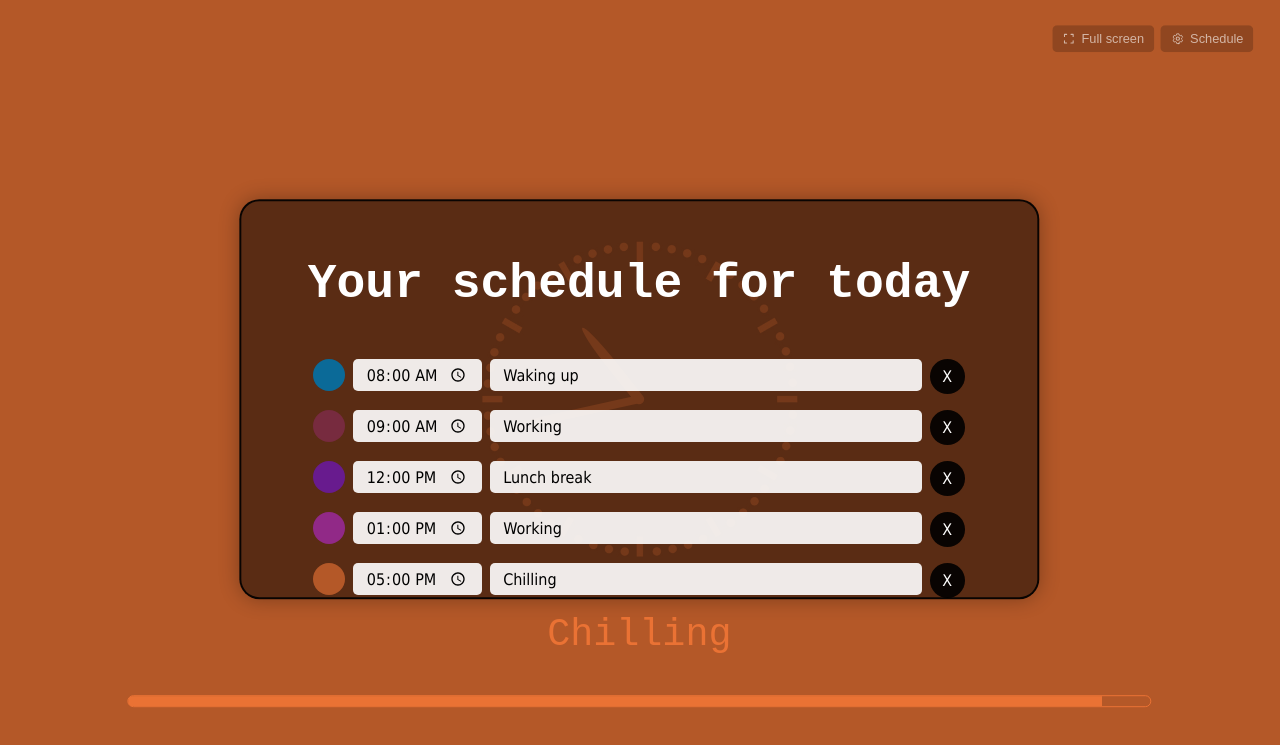
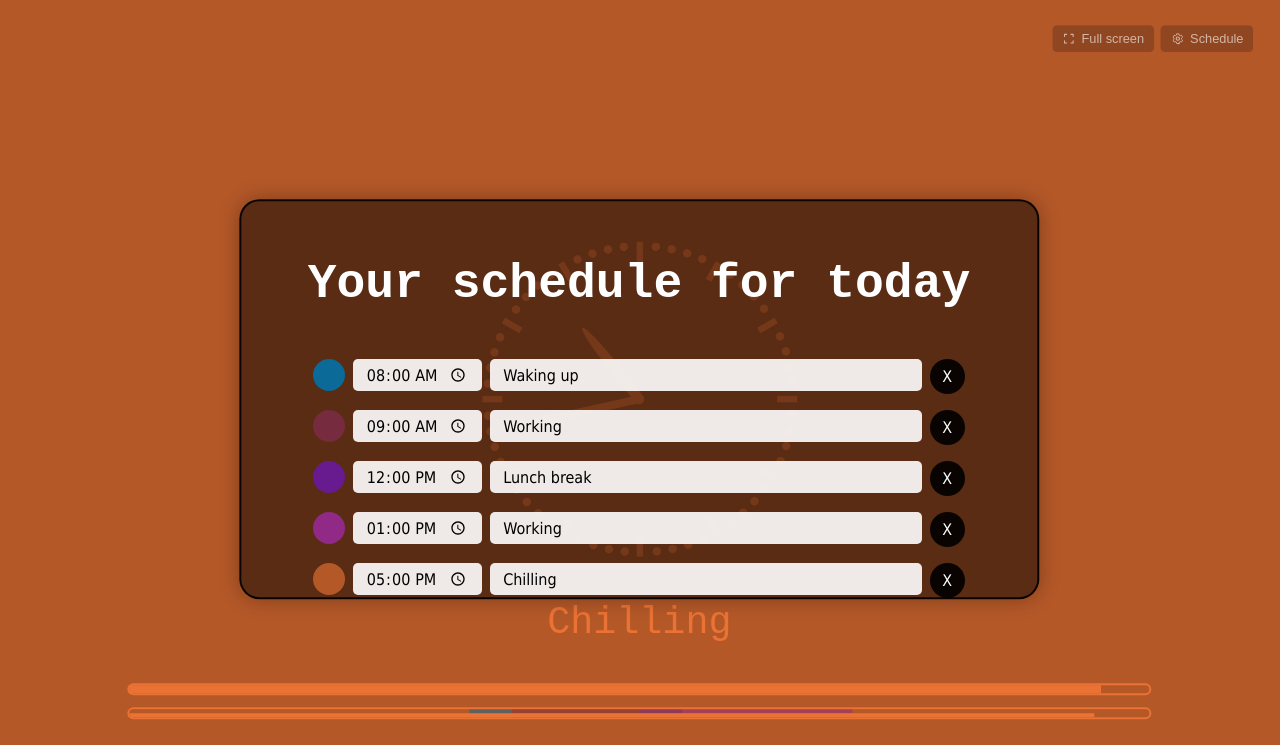
Before and after one commit to Timendus/clock, a website: page client/index.html in a window 1280 px wide. Drawn offline with Linux system fonts and the light colour scheme; a web font is replaced by a local one.

Commit message:
Add day progress bar

```diff
--- a/client/index.html
+++ b/client/index.html
@@ -53,6 +53,7 @@
       <section class="current">
         <p></p>
         <div id="progress"></div>
+        <div id="day-progress"></div>
       </section>
     </main>
   </body>
--- a/client/js/index.js
+++ b/client/js/index.js
@@ -9,6 +9,7 @@ if (!schedule)
   schedule = await fetch("./sample-schedule.json").then((res) => res.json());
 schedule = prepareSchedule(schedule);
 scheduleToForm(schedule);
+scheduleToDayProgressBar(schedule);
 
 // Prepare globals
 
@@ -18,6 +19,7 @@ const nowPlayingElm = document.querySelector(".current p");
 const nextUpH1Elm = document.querySelector(".next-up h1");
 const nextUpPElm = document.querySelector(".next-up p");
 const progressElm = document.querySelector("#progress");
+const dayProgressElm = document.querySelector("#day-progress");
 const themeColorElm = document.querySelector("meta[name=theme-color]");
 const sound = new Audio("./ping.mp3");
 let animating = false;
@@ -113,6 +115,12 @@ function update() {
     progressElm.style = "--progress: 0%";
   }
 
+  // Show progress bar for whole day
+  const midnight = new Date();
+  midnight.setHours(0, 0, 0, 0);
+  const dayProgress = (secondsBetweenDates(midnight, new Date()) / 86400) * 100;
+  dayProgressElm.style = `--progress: ${dayProgress}%`;
+
   // Add triggers for next schedule item animation
   if (
     date.getHours() == currentScheduleItem.date.getHours() &&
@@ -193,6 +201,30 @@ function prepareSchedule(schedule) {
     item.date = d;
   }
   return schedule.sort((a, b) => a.date - b.date);
+}
+
+/**
+ * Create the day progress bar from the given schedule
+ */
+function scheduleToDayProgressBar(schedule) {
+  const previousMidnight = new Date();
+  previousMidnight.setHours(0, 0, 0, 0);
+  const nextMidnight = new Date();
+  nextMidnight.setHours(23, 59, 59, 999);
+
+  let html = "";
+  let previousTime = previousMidnight;
+  let previousColor = schedule[schedule.length - 1].color;
+
+  for (const item of schedule) {
+    const fraction = secondsBetweenDates(previousTime, item.date);
+    html += `<div style="width: ${fraction}%; background-color: ${previousColor};"></div>`;
+    previousTime = item.date;
+    previousColor = item.color;
+  }
+  const fraction = secondsBetweenDates(previousTime, nextMidnight);
+  html += `<div style="width: ${fraction}%; background-color: ${previousColor};"></div>`;
+  document.querySelector("#day-progress").innerHTML = html;
 }
 
 /**
@@ -292,6 +324,7 @@ settingsForm.addEventListener("submit", () => {
   if (localStorage.getItem("full-screen") == "true") {
     document.documentElement.requestFullscreen();
   }
+  scheduleToDayProgressBar(schedule);
 });
 
 function formToSchedule() {
--- a/client/style/index.css
+++ b/client/style/index.css
@@ -133,19 +133,48 @@ main {
     color: var(--fgcolor);
   }
 
+  --progress-bar-height: 1.5vh;
+
   & #progress {
     width: 80%;
-    height: 12px;
-    margin: 1em auto;
-    border: 1px solid var(--fgcolor);
-    border-radius: 6px;
-    transition: background 1s linear, opacity 0.3s linear;
+    height: var(--progress-bar-height);
+    margin: 1em auto 0 auto;
+    border: 2px solid var(--fgcolor);
+    border-radius: calc(var(--progress-bar-height) / 2);
+    transition: background 1s linear;
     background: linear-gradient(
       to right,
       var(--fgcolor) 0%,
       var(--fgcolor) var(--progress),
       transparent var(--progress)
     );
+  }
+
+  & #day-progress {
+    position: relative;
+    display: flex;
+    width: 80%;
+    height: var(--progress-bar-height);
+    margin: var(--progress-bar-height) auto 1em auto;
+    border: 2px solid var(--fgcolor);
+    border-radius: calc(var(--progress-bar-height) / 2);
+    transition: opacity 0.3s linear;
+    overflow: hidden;
+
+    &:before {
+      content: "";
+      display: block;
+      position: absolute;
+      bottom: 0px;
+      height: calc(calc(var(--progress-bar-height) / 2) - 2px);
+      z-index: 1;
+      width: var(--progress);
+      background-color: var(--fgcolor);
+    }
+
+    & > div {
+      opacity: 0.5;
+    }
   }
 }
 
@@ -193,21 +222,17 @@ body {
   transition: background-color 1s linear, color 1s ease-in-out,
     transform 30s linear;
 
-  & .current p,
+  & .current,
   & .next-up,
   & .buttons {
     opacity: 0;
     transition: opacity 0.3s linear;
   }
-  & #progress {
-    opacity: 0;
-  }
 
   &.mousefocus {
     cursor: auto;
 
-    & #progress,
-    & .current p,
+    & .current,
     & .buttons {
       opacity: 1;
     }
```
